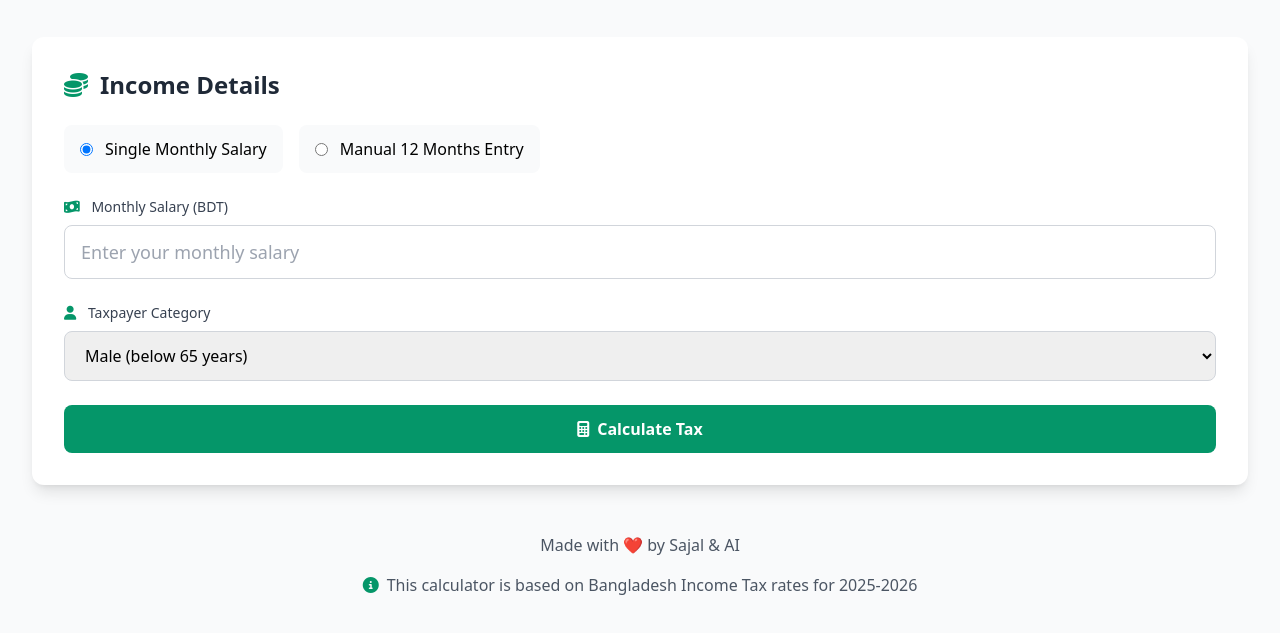
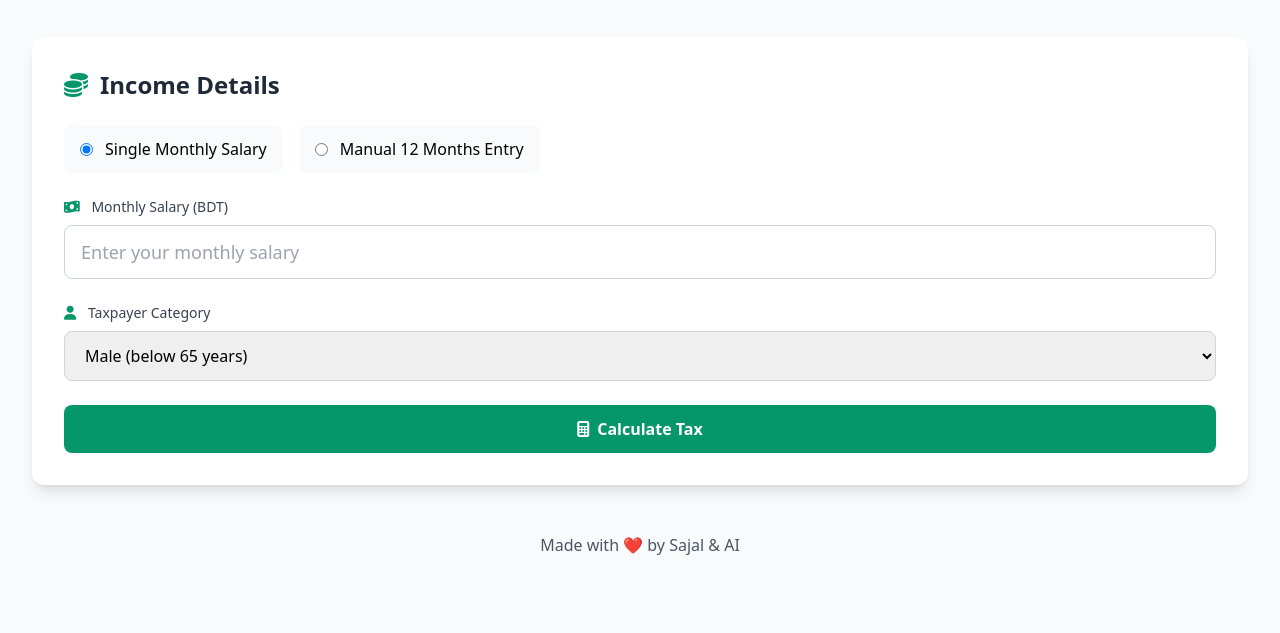
Before and after one commit to sajaldoes/bd-tax-calculator, a plain HTML site: page index.html in a window 1280 px wide. Shown: the part 107-740 px from the top of the page. Drawn offline with nearby package versions, Linux system fonts and the light colour scheme.

Commit message:
fix: readme url and footer

```diff
--- a/index.html
+++ b/index.html
@@ -342,11 +342,6 @@
                 Made with ❤️ by Sajal & AI
             </p>
 
-            <!-- Disclaimer -->
-            <p class="text-gray-600 flex items-center justify-center text-center">
-                <i class="fas fa-info-circle text-emerald-600 mr-2"></i>
-                This calculator is based on Bangladesh Income Tax rates for 2025-2026
-            </p>
         </footer>
     </div>
 
```
Also changed, not shown: 1 other file.
